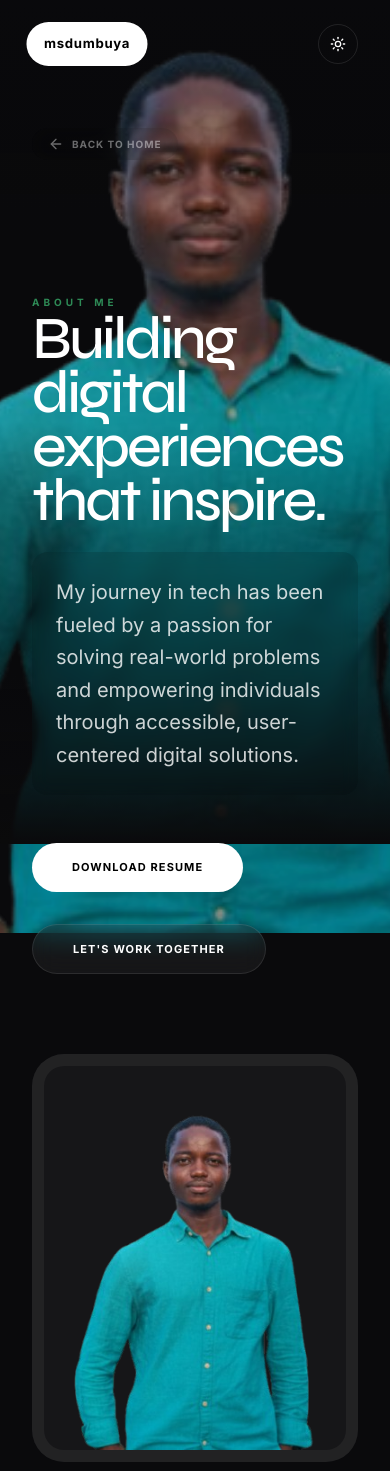
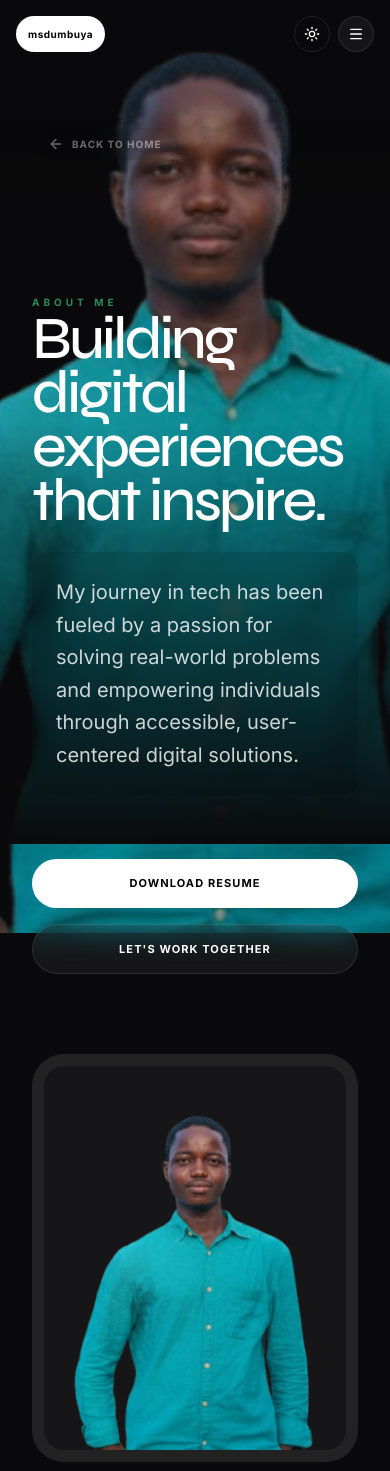
Before and after one commit to Dumbuya1475/msdumbuya_v2, a React (Vite) app: page /about in a window 390 px wide. Shown: the top 1471 px of the page. Built offline with nearby package versions, Linux system fonts and the light colour scheme.

Commit message:
feat: add mobile navigation and responsive layout
Implement a mobile-responsive navigation menu with a toggle state and update the AboutMe action buttons to stack correctly on smaller screens.

```diff
--- a/src/App.tsx
+++ b/src/App.tsx
@@ -1,5 +1,5 @@
 import { motion, useScroll, useTransform, useSpring, AnimatePresence } from "motion/react";
-import { Moon, Sun } from "lucide-react";
+import { Moon, Sun, Menu, X } from "lucide-react";
 import React, { useState, useEffect, useRef, createContext, useContext } from "react";
 import { BrowserRouter as Router, Routes, Route, useNavigate, useLocation } from "react-router-dom";
 import Lenis from "lenis";
@@ -144,6 +144,7 @@ const Nav = () => {
   const { isDark, toggleTheme } = useContext(ThemeContext);
   const [isScrolled, setIsScrolled] = useState(false);
   const [activeSection, setActiveSection] = useState('hero');
+  const [isMobileMenuOpen, setIsMobileMenuOpen] = useState(false);
   const location = useLocation();
   const navigate = useNavigate();
 
@@ -178,6 +179,7 @@ const Nav = () => {
 
   const handleNavClick = (e: React.MouseEvent<HTMLAnchorElement>, href: string) => {
     e.preventDefault();
+    setIsMobileMenuOpen(false);
     if (href.startsWith('/')) {
       navigate(href);
       return;
@@ -197,16 +199,17 @@ const Nav = () => {
   };
 
   return (
+    <>
       <motion.nav
         initial={{ y: -100 }}
         animate={{ y: 0 }}
-      className={`fixed top-0 left-0 right-0 z-[100] transition-all duration-500 py-6 ${
-        isScrolled ? (isDark ? 'py-4 glass-dark border-b border-white/5' : 'py-4 bg-white/90 backdrop-blur-md border-b border-black/5') : 'bg-transparent'
+        className={`fixed top-0 left-0 right-0 z-[100] transition-all duration-500 py-4 sm:py-6 ${
+          isScrolled ? (isDark ? 'glass-dark border-b border-white/5' : 'bg-white/90 backdrop-blur-md border-b border-black/5') : 'bg-transparent'
         }`}
       >
-      <div className="max-w-7xl mx-auto px-8 flex justify-between items-center">
+        <div className="max-w-7xl mx-auto px-4 sm:px-8 flex justify-between items-center">
           <a href="#hero" onClick={(e) => handleNavClick(e, '#hero')} className="relative z-10 flex items-center gap-3">
-          <div className={`px-4 h-10 rounded-full flex items-center justify-center text-xs font-bold tracking-wider transition-all duration-500 scale-110 lowercase ${
+            <div className={`px-3 sm:px-4 h-9 sm:h-10 rounded-full flex items-center justify-center text-[10px] sm:text-xs font-bold tracking-wider transition-all duration-500 lowercase ${
               isDark ? 'bg-white text-black' : 'bg-black text-white'
             }`}>
               msdumbuya
@@ -241,18 +244,63 @@ const Nav = () => {
             </div>
           </div>
 
-        <div className="flex items-center gap-4">
+          <div className="flex items-center gap-2 sm:gap-4 z-10">
             <button
               onClick={toggleTheme}
-            className={`w-10 h-10 rounded-full flex items-center justify-center border transition-all duration-500 ${
+              className={`w-9 h-9 sm:w-10 sm:h-10 rounded-full flex items-center justify-center border transition-all duration-500 ${
                 isDark ? 'border-white/10 text-white hover:bg-white/10' : 'border-black/10 text-black hover:bg-black/5'
               }`}
             >
               {isDark ? <Sun className="w-4 h-4" /> : <Moon className="w-4 h-4" />}
             </button>
+
+            {/* Hamburger Button for Mobile */}
+            <button
+              onClick={() => setIsMobileMenuOpen(!isMobileMenuOpen)}
+              className={`md:hidden w-9 h-9 sm:w-10 sm:h-10 rounded-full flex items-center justify-center border transition-all duration-500 ${
+                isDark ? 'border-white/10 text-white hover:bg-white/10 bg-white/5' : 'border-black/10 text-black hover:bg-black/5 bg-black/5'
+              }`}
+              aria-label="Toggle Menu"
+            >
+              {isMobileMenuOpen ? <X className="w-4 h-4" /> : <Menu className="w-4 h-4" />}
+            </button>
           </div>
         </div>
       </motion.nav>
+
+      {/* Mobile Drawer Overlay */}
+      <AnimatePresence>
+        {isMobileMenuOpen && (
+          <motion.div
+            initial={{ opacity: 0, y: -20 }}
+            animate={{ opacity: 1, y: 0 }}
+            exit={{ opacity: 0, y: -20 }}
+            transition={{ duration: 0.3 }}
+            className={`fixed inset-0 z-[99] md:hidden pt-28 px-6 flex flex-col gap-6 ${
+              isDark ? 'bg-[#0a0a0c]/98 backdrop-blur-lg' : 'bg-white/98 backdrop-blur-lg'
+            }`}
+          >
+            <div className="flex flex-col gap-4 mt-8">
+              {navLinks.map((link, idx) => (
+                <motion.a
+                  initial={{ opacity: 0, x: -20 }}
+                  animate={{ opacity: 1, x: 0 }}
+                  transition={{ delay: idx * 0.05 }}
+                  key={link.name}
+                  href={link.href}
+                  onClick={(e) => handleNavClick(e, link.href)}
+                  className={`text-2xl font-display font-medium tracking-tight py-3 border-b ${
+                    isDark ? 'border-white/5 text-white/80 hover:text-white' : 'border-black/5 text-black/80 hover:text-black'
+                  }`}
+                >
+                  {link.name}
+                </motion.a>
+              ))}
+            </div>
+          </motion.div>
+        )}
+      </AnimatePresence>
+    </>
   );
 };
 
--- a/src/pages/AboutMe.tsx
+++ b/src/pages/AboutMe.tsx
@@ -106,11 +106,11 @@ const AboutMe = () => {
                 My journey in tech has been fueled by a passion for solving real-world problems and empowering individuals through accessible, user-centered digital solutions.
               </p>
             </div>
-            <div className="flex flex-wrap gap-8">
-               <a href="/resume.pdf" className={`px-10 py-4 rounded-full text-[11px] font-bold uppercase tracking-widest ${isDark ? 'bg-white text-black' : 'bg-black text-white shadow-2xl'}`}>
+            <div className="flex flex-col sm:flex-row gap-4 sm:gap-8 pt-4 w-full sm:w-auto">
+               <a href="/resume.pdf" className={`block text-center px-8 sm:px-10 py-4 rounded-full text-[11px] font-bold uppercase tracking-widest ${isDark ? 'bg-white text-black' : 'bg-black text-white shadow-2xl'}`}>
                   Download Resume
                </a>
-               <a href="#contact" className={`px-10 py-4 rounded-full text-[11px] font-bold uppercase tracking-widest border backdrop-blur-md ${isDark ? 'border-white/10 text-white bg-white/5' : 'border-black/10 text-black bg-black/5'}`}>
+               <a href="#contact" className={`block text-center px-8 sm:px-10 py-4 rounded-full text-[11px] font-bold uppercase tracking-widest border backdrop-blur-md ${isDark ? 'border-white/10 text-white bg-white/5' : 'border-black/10 text-black bg-black/5'}`}>
                   Let's Work Together
                </a>
             </div>
```
Lines whose indentation alone changed are shown as unchanged.
